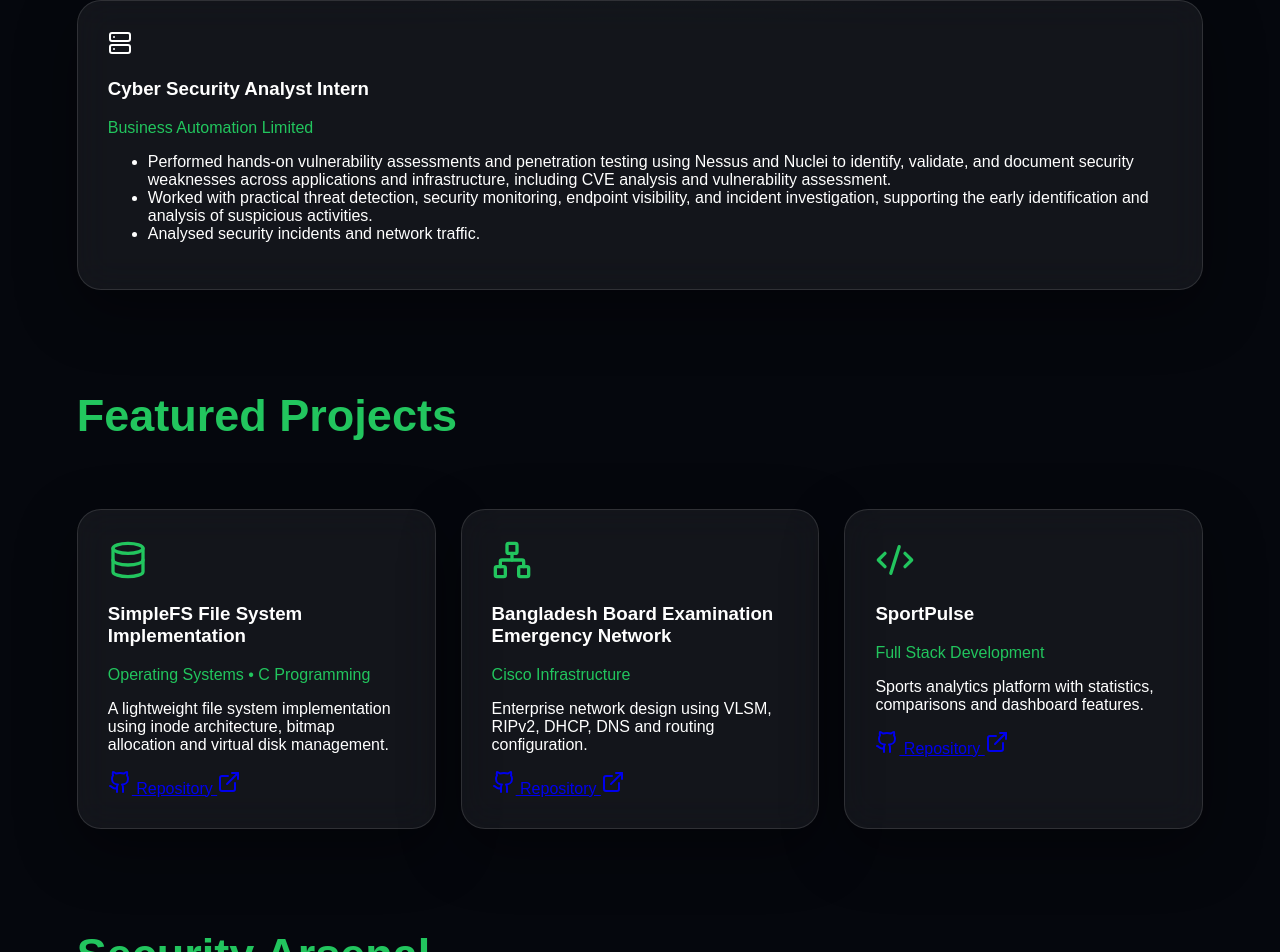
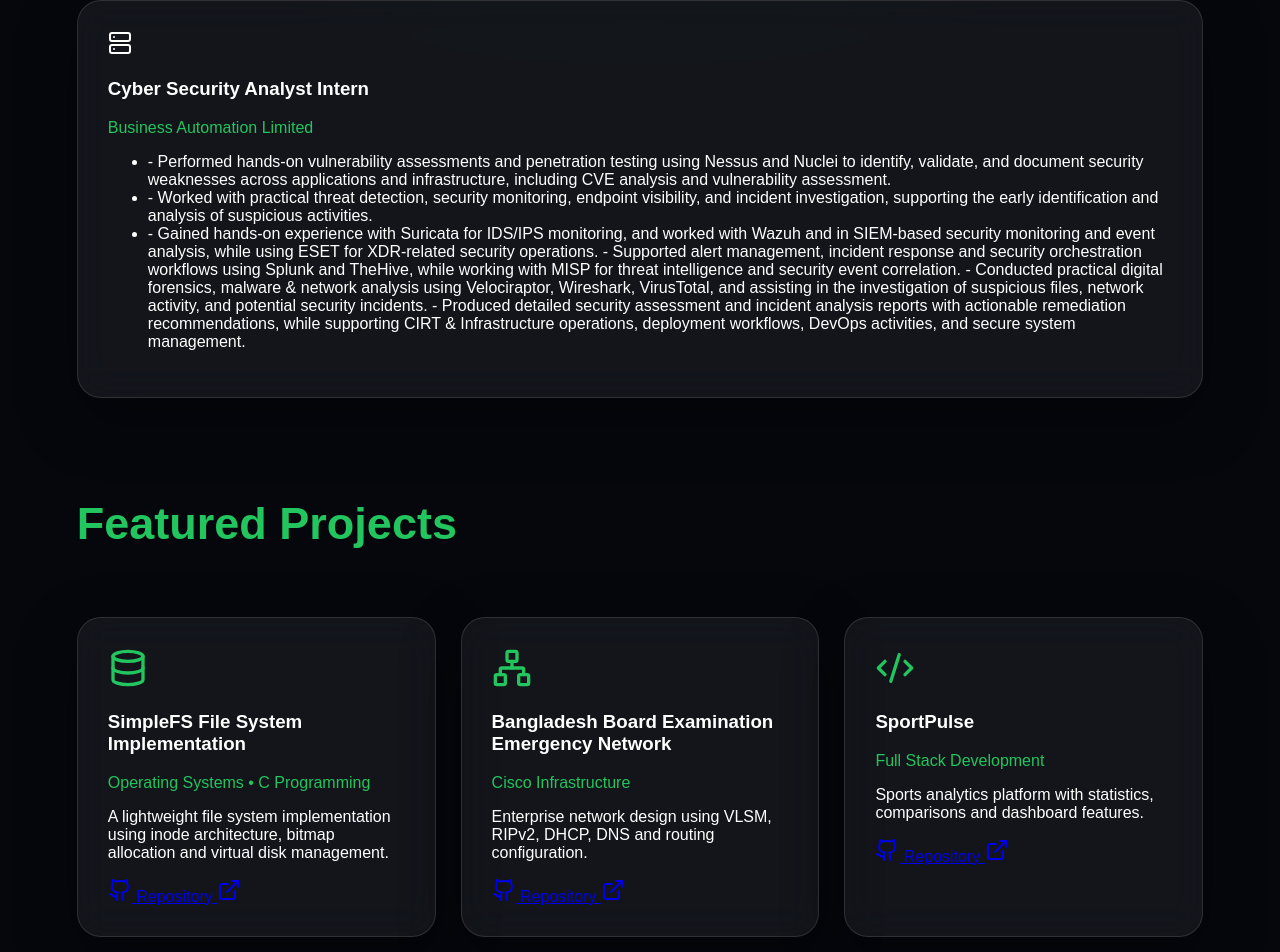
Before and after one commit to sadmanthebatman/My-Portfolio, a Next.js app: page / in a window 1280 px wide. Shown: the part 915-1867 px from the top of the page. Built offline with nearby package versions, Linux system fonts and the light colour scheme.

Commit message:
page.tsx

```diff
--- a/app/page.tsx
+++ b/app/page.tsx
@@ -129,13 +129,21 @@
 <p className="green">Business Automation Limited</p>
 
 <ul>
-<li>Performed hands-on vulnerability assessments and penetration testing using Nessus and Nuclei to identify, validate, and document security
+<li>- Performed hands-on vulnerability assessments and penetration testing using Nessus and Nuclei to identify, validate, and document security
 weaknesses across applications and infrastructure, including CVE analysis and vulnerability assessment.
 </li>
-<li> Worked with practical threat detection, security monitoring, endpoint visibility, and incident investigation, supporting the early identification
+<li>- Worked with practical threat detection, security monitoring, endpoint visibility, and incident investigation, supporting the early identification
 and analysis of suspicious activities.
 </li>
-<li>Analysed security incidents and network traffic.</li>
+<li>- Gained hands-on experience with Suricata for IDS/IPS monitoring, and worked with Wazuh and in SIEM-based security monitoring and event
+analysis, while using ESET for XDR-related security operations.
+- Supported alert management, incident response and security orchestration workflows using Splunk and TheHive, while working with
+MISP for threat intelligence and security event correlation.
+- Conducted practical digital forensics, malware & network analysis using Velociraptor, Wireshark, VirusTotal, and assisting in the
+investigation of suspicious files, network activity, and potential security incidents.
+- Produced detailed security assessment and incident analysis reports with actionable remediation recommendations, while supporting CIRT &
+Infrastructure operations, deployment workflows, DevOps activities, and secure system management.
+</li>
 </ul>
 
 </div>
```
